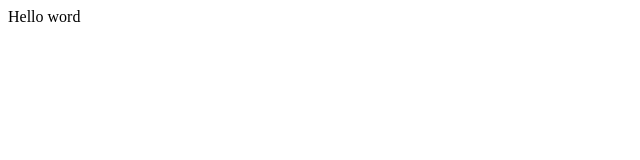
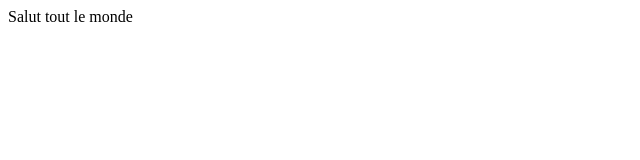
Before and after one commit to Ibrahimdjada/git-test, a plain HTML site: page index.html in a window 1280 px wide. Shown: the full height of the page, 0-640 px from the left. Drawn offline with Linux system fonts and the light colour scheme.

Commit message:
Update index.html

```diff
--- a/index.html
+++ b/index.html
@@ -6,6 +6,6 @@
     <title>Document</title>
 </head>
 <body>
-    Hello word
+    Salut tout le monde
 </body>
 </html>
```
